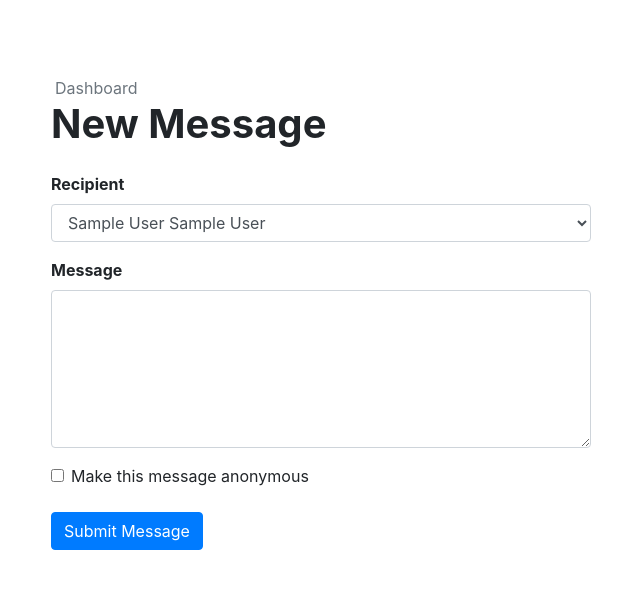
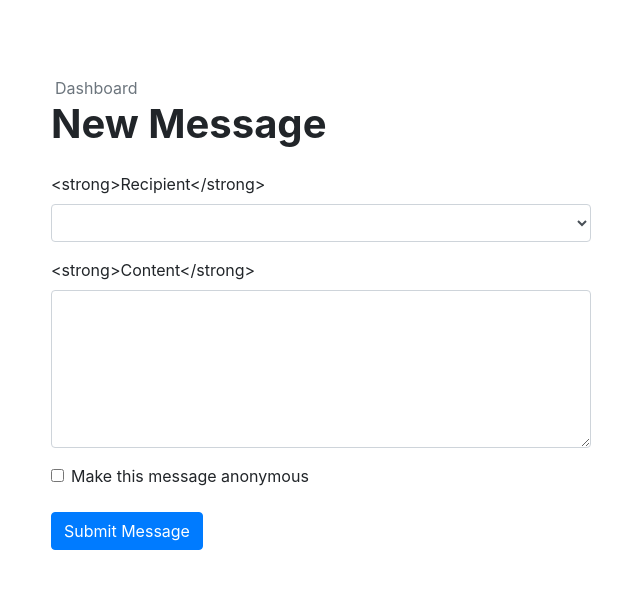
Before and after one commit to georgeyjm/ykps2020, a Flask app: template ykps2020/templates/new-message.html in a window 1280 px wide. Shown: the part 56-645 px from the top of the page, without its empty margins (34-674 px from the left). Run offline with Flask 2, Linux system fonts and the light colour scheme; the template is opened without the code that fills it: values that come from a table or form of the project are taken from there, others are empty; a user stored in the database is signed in; tables that the repository leaves empty hold one stand-in row (values such as "Sample post"); lists and menus that the app fills with data are empty; some libraries are stand-ins or nearby versions.

Commit message:
Refactor new message view function

```diff
--- a/ykps2020/forms.py
+++ b/ykps2020/forms.py
@@ -1,8 +1,23 @@
 from flask_wtf import FlaskForm
-from wtforms import StringField, PasswordField, SubmitField
+from wtforms import StringField, PasswordField, SelectField, BooleanField
 from wtforms.validators import DataRequired
+from wtforms.widgets import TextArea
+
+from .helper import get_available_students
 
 
 class LoginForm(FlaskForm):
+
     username = StringField('Username', validators=[DataRequired()], render_kw={'spellcheck': 'false'})
     password = PasswordField('Password', validators=[DataRequired()])
+
+
+class MessageForm(FlaskForm):
+
+    recipient_id = SelectField('<strong>Recipient</strong>', validators=[DataRequired()], coerce=int)
+    content = StringField('<strong>Content</strong>', widget=TextArea(), validators=[DataRequired()])
+    is_anonymous = BooleanField('Make this message anonymous')
+
+    def __init__(self, *args, **kwargs):
+        super().__init__(*args, **kwargs)
+        self.recipient_id.choices = get_available_students()
--- a/ykps2020/helper.py
+++ b/ykps2020/helper.py
@@ -29,7 +29,11 @@ def ykps_auth(username, password):
 
 def get_available_students():
     '''Get all students the current user has not written a message to.'''
+    # Perform database query
     subquery = db.session.query(Message.recipient_id).filter(Message.author_id == current_user.student.id)
     query_filter = Student.id.notin_(subquery)
     students = Student.query.filter(query_filter).filter(Student.id != current_user.student.id).all()
+
+    # Restructure data
+    students = [(student.id, f'{student.name_en} {student.name_zh}') for student in students]
     return students
--- a/ykps2020/templates/new-message.html
+++ b/ykps2020/templates/new-message.html
@@ -16,23 +16,17 @@
     </div>
 
     <form action='' method='POST' class='row mt-4'>
+      {{ form.hidden_tag() }}
       <div class='col-12 col-md-10 col-lg-8 col-xl-6'>
         <div class='form-group'>
-          <label for='message-recipient-choice'><strong>Recipient</strong></label>
-          <select class='form-control' name='message-recipient' id='message-recipient-choice'>
-            {% for student in students %}
-              <option value='{{ student.id }}'>{{ student.name_en }} {{ student.name_zh }}</option>
-            {% endfor %}
-          </select>
+          {{ form.recipient_id.label }} {{ form.recipient_id(class_='form-control') }}
         </div>
         <div class='form-group'>
-          <label for='message-content-input'><strong>Message</strong></label>
-          <textarea class='form-control' name='message-content' id='message-content-input' rows='6'></textarea>
+          {{ form.content.label }} {{ form.content(class_='form-control', rows='6') }}
         </div>
         <div class='form-group'>
           <div class='form-check'>
-            <input class='form-check-input anonymous-check-box far' type='checkbox' name='message-anonymous' id='gridCheck'>
-            <label class='form-check-label' for='gridCheck'>Make this message anonymous</label>
+            {{ form.is_anonymous(class_='form-check-input') }} {{ form.is_anonymous.label(class_='form-check-label') }}
           </div>
         </div>
         <div class='mt-4'>
```
Also changed, not shown: ykps2020/views.py (+14 -18 lines).
